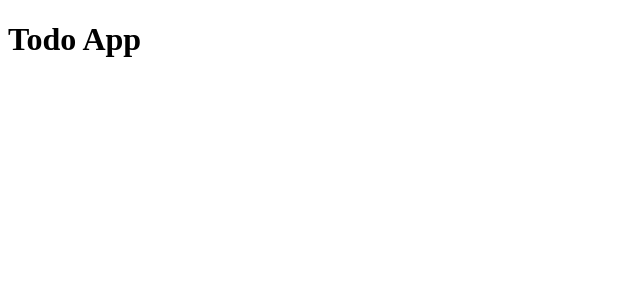
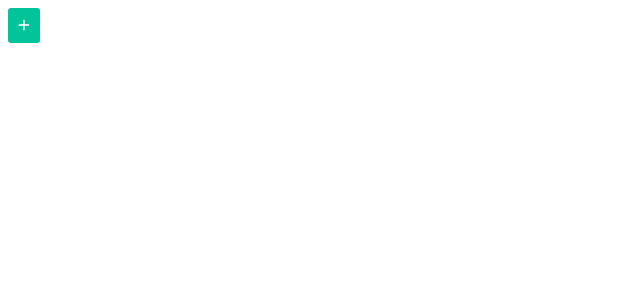
Before and after one commit to nizamrobin/todo-app, a React (Create React App) app: page / in a window 1280 px wide. Shown: the top 300 px of the page, without its empty margins (0-640 px from the left). Built offline with nearby package versions, Linux system fonts and the light colour scheme.

Commit message:
button component done

```diff
--- a/public/index.html
+++ b/public/index.html
@@ -10,6 +10,10 @@
       content="Web site created using create-react-app"
     />
     <link rel="apple-touch-icon" href="%PUBLIC_URL%/logo192.png" />
+    <link
+      rel="stylesheet"
+      href="https://cdnjs.cloudflare.com/ajax/libs/font-awesome/6.4.0/css/all.min.css"
+    />
     <!--
       manifest.json provides metadata used when your web app is installed on a
       user's mobile device or desktop. See https://developers.google.com/web/fundamentals/web-app-manifest/
--- a/src/App.js
+++ b/src/App.js
@@ -1,5 +1,11 @@
+import BtnTodoAd from "./components/BtnTodoAdd";
+import Button from "./components/Button";
+
 export default function App() {
-  return <h1>Todo App</h1>;
+  return (
+    <>
+      {/* <Button />; */}
+      <BtnTodoAd />
+    </>
+  );
 }
-
-// export default App;
--- /dev/null
+++ b/src/components/BtnTodoAdd.js
@@ -0,0 +1,5 @@
+import Button from "./Button";
+
+export default function BtnTodoAd() {
+  return <Button btnType="btnTodoAdd" />;
+}
--- /dev/null
+++ b/src/components/Button.js
@@ -0,0 +1,9 @@
+import classes from "../styles/Button.module.css";
+
+export default function Button(props) {
+  return (
+    <button className={`${classes.button} ${classes[props.btnType]}`}>
+      <i class="fa-solid fa-plus"></i>
+    </button>
+  );
+}
--- /dev/null
+++ b/src/styles/Button.module.css
@@ -0,0 +1,44 @@
+.button {
+  cursor: pointer;
+  padding: 10px;
+  border-radius: 3px;
+  border: 0;
+}
+
+.todoInputBtns {
+  display: flex;
+  margin-left: 20px;
+}
+
+.todoListItemBtns {
+  display: flex;
+  justify-content: space-around;
+}
+
+.btnTodoAdd,
+.btnDone,
+.btnEdit {
+  margin-right: 10px;
+}
+
+.btnTodoAdd {
+  background-color: #02c39a;
+  color: #fff;
+}
+.btnTodoCancel {
+  background-color: #dd2d4a;
+  color: #fff;
+}
+.btnDone {
+  background-color: #02c39a;
+  color: #fff;
+}
+
+.btnEdit {
+  background-color: #55dde0;
+  color: #fff;
+}
+.btnDelete {
+  background-color: #dd2d4a;
+  color: #fff;
+}
```
